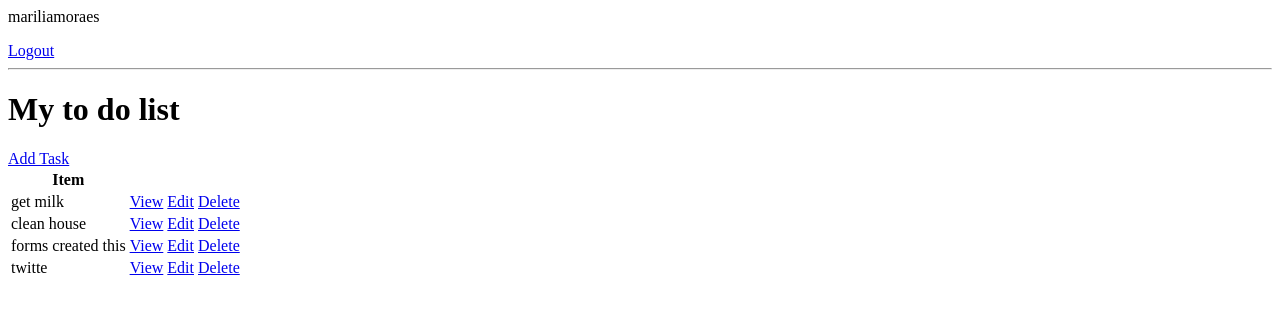
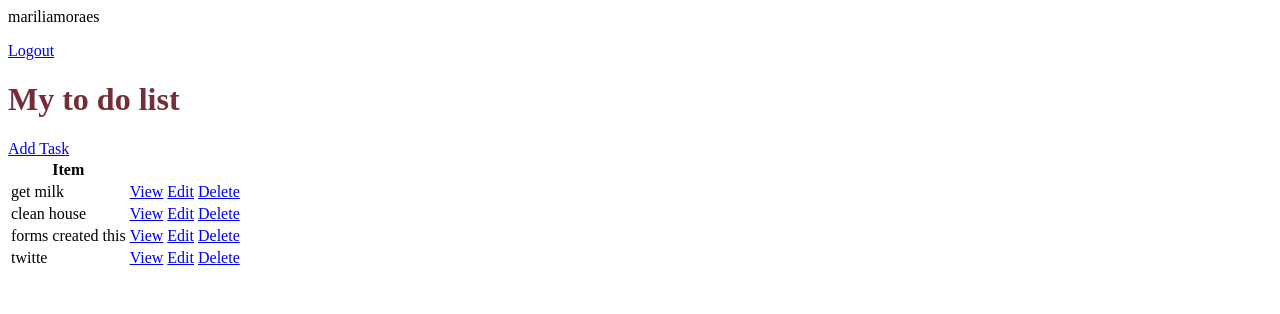
Before and after one commit to marilia-borgo/To-Do-List, a Django app: page / in a window 1280 px wide. Shown: the top 314 px of the page. Run offline with Django 4.2, Linux system fonts and the light colour scheme; a user stored in the database is signed in; data comes from the database, SQL or seed files in the repository; both versions use the stored data as it was after the commit.

Commit message:
arquivos estaticos

```diff
--- /dev/null
+++ b/base/static/css/style.css
@@ -0,0 +1,3 @@
+h1{
+    color: #722f37;
+}
--- a/base/templates/base/task_list.html
+++ b/base/templates/base/task_list.html
@@ -1,3 +1,7 @@
+{% load static %}
+
+<link rel="stylesheet" href="{% static 'css/style.css' %}">
+
 
 {% if request.user.is_authenticated%}
     <p>{{request.user}}</p>
@@ -5,7 +9,8 @@
     {%else %}
     <a href="{% url 'login' %}">Login</a>
 {%endif%}
-<hr>
+
+
 <h1> My to do list</h1>
 <a href="{% url 'task-create' %}"> Add Task</a>
 
```
Also changed, not shown: db.sqlite3.
